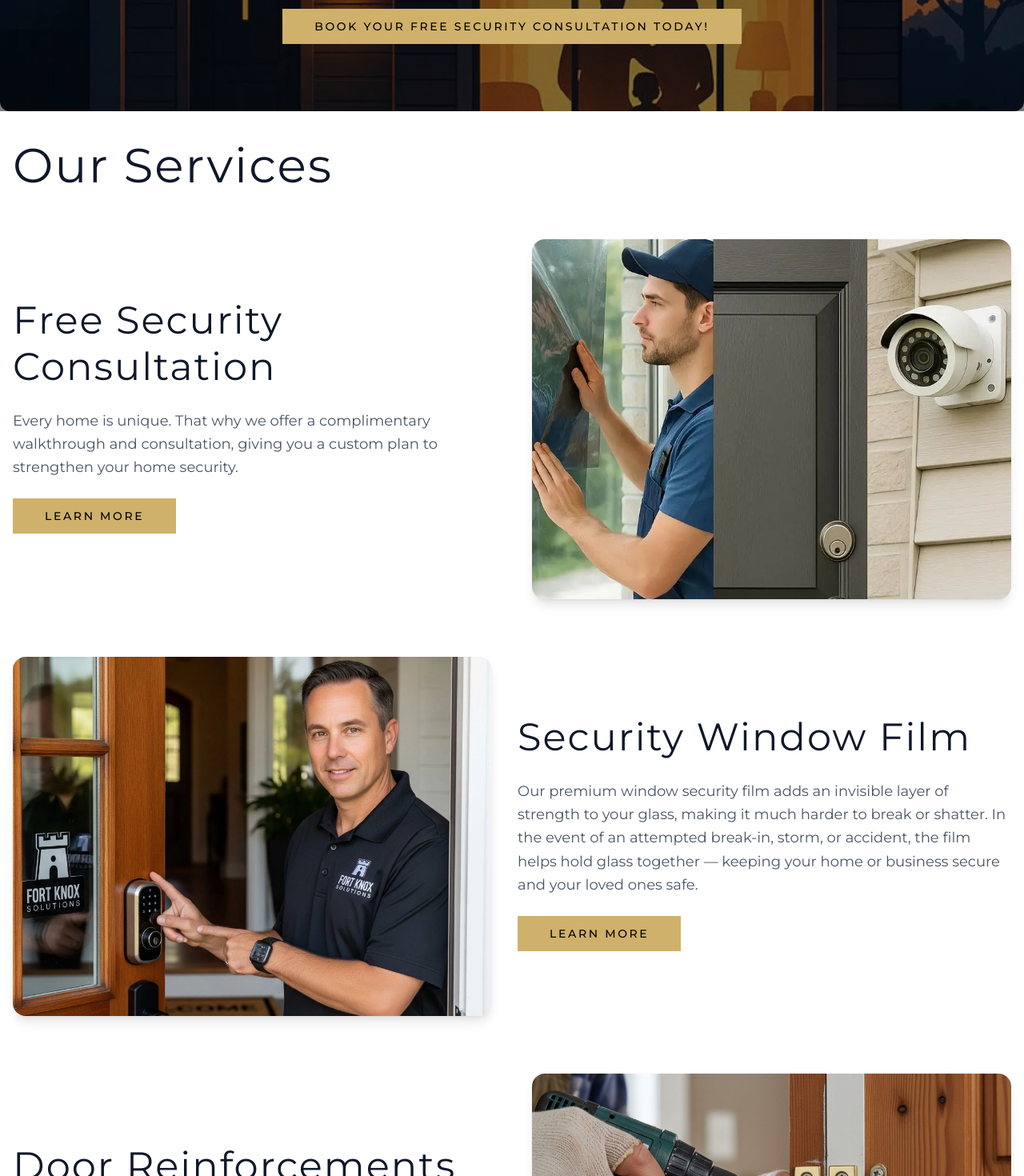
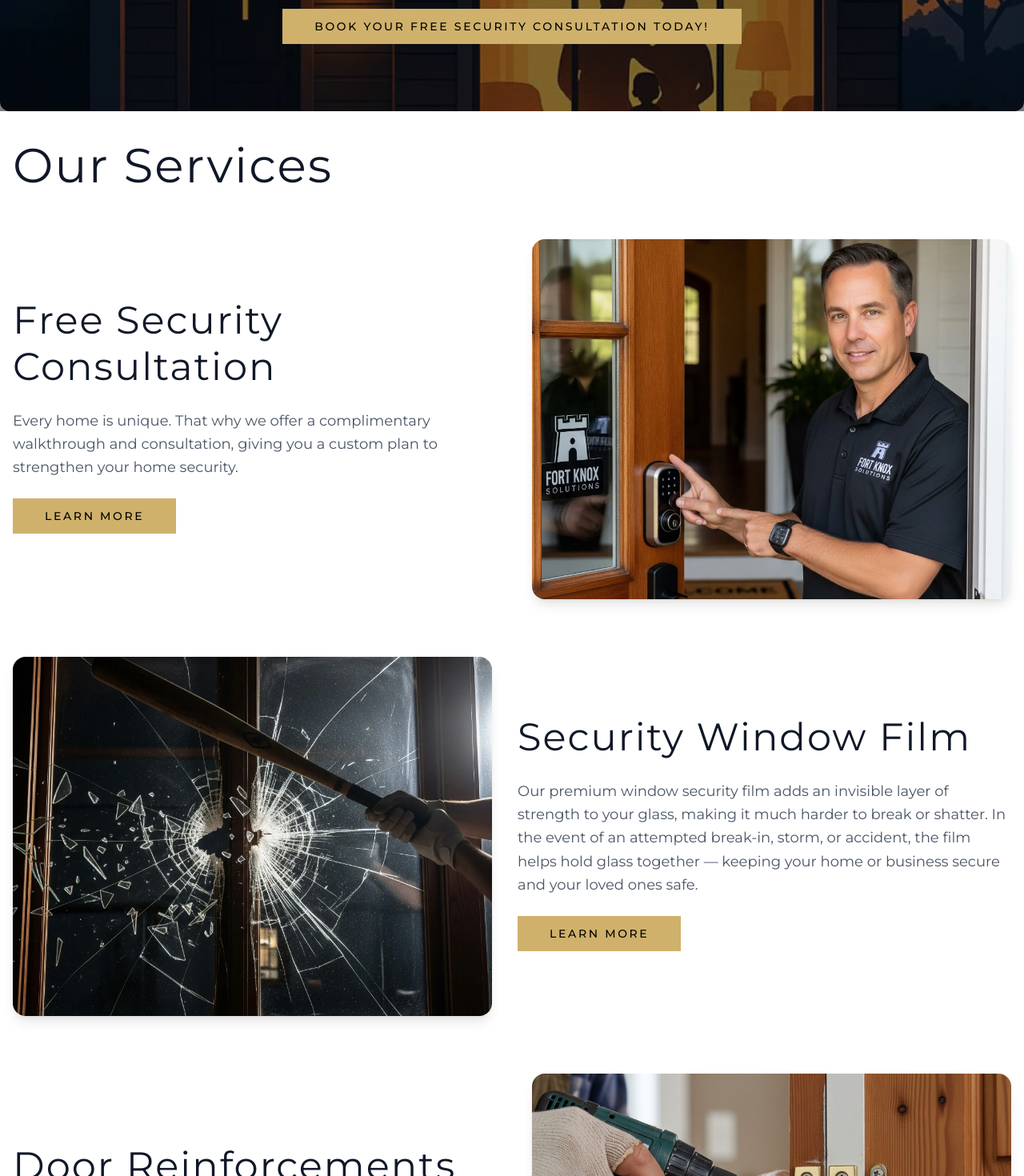
Before and after one commit to Chills221/fortknoxsolutions, a Next.js app: page / in a window 1280 px wide. Shown: the part 490-1960 px from the top of the page at 80% size. Built offline with nearby package versions, Linux system fonts and the light colour scheme; a web font is replaced by a local one.

Commit message:
Add steps process

```diff
--- a/src/components/ServicesList.jsx
+++ b/src/components/ServicesList.jsx
@@ -18,13 +18,13 @@ const ServicesList = () => {
             align="left"
             title='Free Security Consultation'
             description='Every home is unique. That why we offer a complimentary walkthrough and consultation, giving you a custom plan to strengthen your home security.'
-            imageUrl='/images/our-service-img4.webp'
+            imageUrl='/images/our-service-img1.webp'
             />
             <ServiceItemComponent
             align="right"
             title='Security Window Film'
             description='Our premium window security film adds an invisible layer of strength to your glass, making it much harder to break or shatter. In the event of an attempted break-in, storm, or accident, the film helps hold glass together — keeping your home or business secure and your loved ones safe.'
-            imageUrl='/images/our-service-img1.webp'
+            imageUrl='/images/our-service-img2.webp'
              />
             <ServiceItemComponent
             align="left"
```
